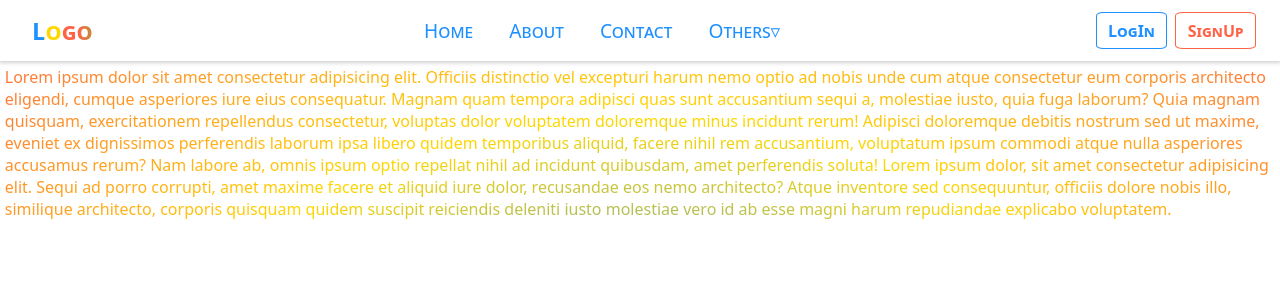
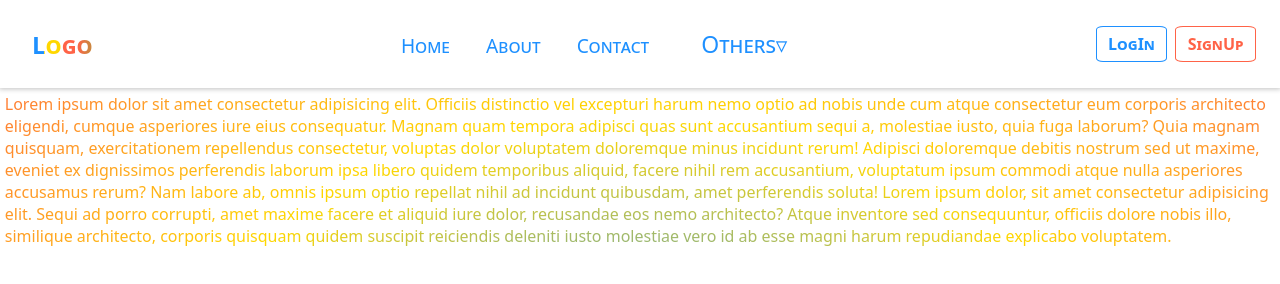
Before and after one commit to Josh-kean01/Test, a plain HTML site: page index.html in a window 1280 px wide. Drawn offline with Linux system fonts and the light colour scheme.

Commit message:
Update index.html

```diff
--- a/index.html
+++ b/index.html
@@ -247,7 +247,7 @@
             <a class="nav_item" href="#">Home</a>
             <a class="nav_item" href="#">About</a>
             <a class="nav_item" href="#">Contact</a>
-            <div class="dropdown" style="display: inline-block;">
+            <div class="dropdown nav_item" style="display: inline-block;">
                 <label class="dropdown-toggle nav_item" for="check">Others&triangledown;</label>
                 <input type="checkbox" id="check">
                 <div class="dropdown-content">
```
